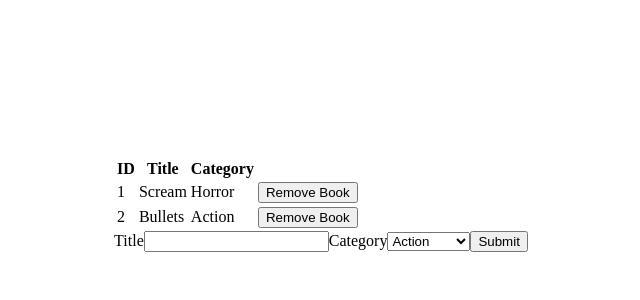
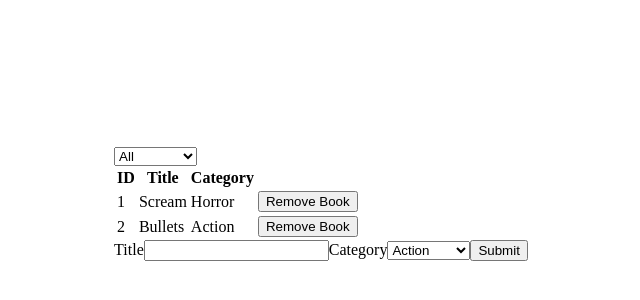
Before and after one commit to shubhsk88/bookstore-cms, a React (Create React App) app: page / in a window 1280 px wide. Shown: the part 196-496 px from the top of the page, without its empty margins (319-959 px from the left). Built offline with nearby package versions, Linux system fonts and the light colour scheme.

Commit message:
Add handleFilterChange

```diff
--- a/src/components/BooksList/index.js
+++ b/src/components/BooksList/index.js
@@ -3,14 +3,21 @@ import { connect } from 'react-redux';
 import { bindActionCreators } from 'redux';
 import PropTypes from 'prop-types';
 import Book from '../Book';
-import { removeBook } from '../../actions';
+import { removeBook, changeFilter } from '../../actions';
+import CategoryFilter from '../CategoryFilter';
 
-function BooksList({ books, removeBook }) {
+function BooksList({ books, removeBook, changeFilter }) {
   const handleRemoveBook = book => {
     removeBook(book);
   };
 
+  const handleFilterChange = filter => {
+    changeFilter(filter);
+  };
+
   return (
+    <>
+      <CategoryFilter handleFilterChange={handleFilterChange} />
       <table>
         <thead>
           <tr>
@@ -25,16 +32,18 @@ function BooksList({ books, removeBook }) {
           ))}
         </tbody>
       </table>
+    </>
   );
 }
 
 BooksList.propTypes = {
   books: PropTypes.arrayOf(PropTypes.object).isRequired,
   removeBook: PropTypes.func.isRequired,
+  changeFilter: PropTypes.func.isRequired,
 };
 
 const mapStateToProps = state => ({
   books: state.books,
 });
-const mapDispatchToProps = dispatch => bindActionCreators({ removeBook }, dispatch);
+const mapDispatchToProps = dispatch => bindActionCreators({ removeBook, changeFilter }, dispatch);
 export default connect(mapStateToProps, mapDispatchToProps)(BooksList);
--- /dev/null
+++ b/src/components/CategoryFilter/index.js
@@ -0,0 +1,31 @@
+import React from 'react';
+import PropTypes from 'prop-types';
+
+const CategoryFilter = ({ handleFilterChange }) => {
+  const filters = [
+    'All',
+    'Action',
+    'Biography',
+    'History',
+    'Horror',
+    'Kids',
+    'Learning',
+    'Sci-Fi',
+  ];
+
+  return (
+    <select name="category-filter" onChange={e => handleFilterChange(e.target.value)} id="category-filter">
+      {filters.map(category => (
+        <option key={category} value={category}>
+          {category}
+        </option>
+      ))}
+    </select>
+  );
+};
+
+CategoryFilter.propTypes = {
+  handleFilterChange: PropTypes.func.isRequired,
+};
+
+export default CategoryFilter;
```
Lines whose indentation alone changed are shown as unchanged.
